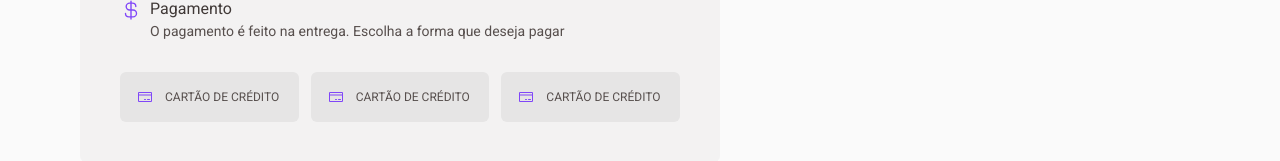
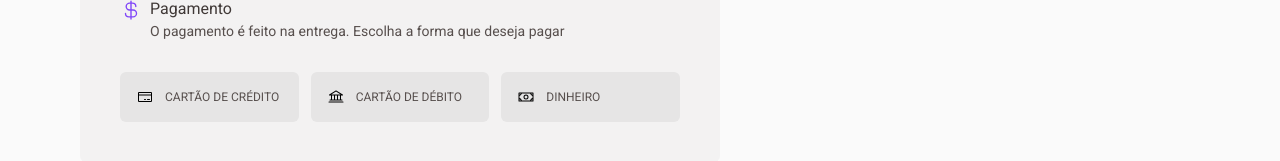
Before and after one commit to BBML-DEV/coffee-delivery, a React (Vite) app: page /Checkout in a window 1280 px wide. Shown: the part 601-762 px from the top of the page. Built offline with nearby package versions, Linux system fonts and the light colour scheme.

Commit message:
refactor: Recriando a estrutura do componente do tipo de pagamento

```diff
--- a/src/apps/pages/Checkout/Components/PaymentMethods/ButtonPayment/index.tsx
+++ /dev/null
@@ -1,17 +0,0 @@
-import { RegularText } from '../../../../../shared/components/Typography/styled'
-import { ButtonPaymentWraper } from './styled'
-import { ReactNode } from 'react'
-
-interface ButtonPaymentProps {
-  icon?: ReactNode
-  text?: string
-}
-
-export const ButtonPayment = ({ icon, text }: ButtonPaymentProps) => {
-  return (
-    <ButtonPaymentWraper>
-      {icon}
-      <RegularText color="text">{text}</RegularText>
-    </ButtonPaymentWraper>
-  )
-}
--- /dev/null
+++ b/src/apps/pages/Checkout/Components/PaymentMethods/PaymentMethodInput/index.tsx
@@ -0,0 +1,22 @@
+import { RegularText } from '../../../../../shared/components/Typography/styled'
+import { ButtonPaymentWraper } from './styled'
+import { InputHTMLAttributes, ReactNode } from 'react'
+
+type PaymentMethodType = InputHTMLAttributes<HTMLInputElement> & {
+  icon: ReactNode
+  label: string
+}
+
+export const PaymentMethodInput = ({
+  id,
+  icon,
+  label,
+  ...props
+}: PaymentMethodType) => {
+  return (
+    <ButtonPaymentWraper>
+      {icon}
+      <RegularText color="text">{label}</RegularText>
+    </ButtonPaymentWraper>
+  )
+}
--- a/src/apps/pages/Checkout/Components/PaymentMethods/index.tsx
+++ b/src/apps/pages/Checkout/Components/PaymentMethods/index.tsx
@@ -1,27 +1,28 @@
-import { CreditCard } from '@phosphor-icons/react'
-import { ButtonPayment } from './ButtonPayment'
+import { Bank, CreditCard, Money } from '@phosphor-icons/react'
+import { PaymentMethodInput } from './PaymentMethodInput'
 import { PaymentMethodContainer } from './styled'
-import { useTheme } from 'styled-components'
+
+const PaymentMethodData = {
+  credit: {
+    icon: <CreditCard />,
+    label: 'Cartão de crédito',
+  },
+  debit: {
+    icon: <Bank />,
+    label: 'Cartão de débito',
+  },
+  money: {
+    icon: <Money />,
+    label: 'Dinheiro',
+  },
+}
 
 export const PaymentMethod = () => {
-  const { colors } = useTheme()
-
   return (
     <PaymentMethodContainer>
-      <ButtonPayment
-        icon={<CreditCard color={colors.purple} />}
-        text="Cartão de crédito"
-      />
-
-      <ButtonPayment
-        icon={<CreditCard color={colors.purple} />}
-        text="Cartão de crédito"
-      />
-
-      <ButtonPayment
-        icon={<CreditCard color={colors.purple} />}
-        text="Cartão de crédito"
-      />
+      {Object.entries(PaymentMethodData).map(([key, { label, icon }]) => (
+        <PaymentMethodInput key={key} icon={icon} label={label} />
+      ))}
     </PaymentMethodContainer>
   )
 }
```
Also changed, not shown: src/apps/pages/Checkout/Components/PaymentMethods/PaymentMethodInput/styled.ts (renamed from src/apps/pages/Checkout/Components/PaymentMethods/ButtonPayment/styled.ts).
